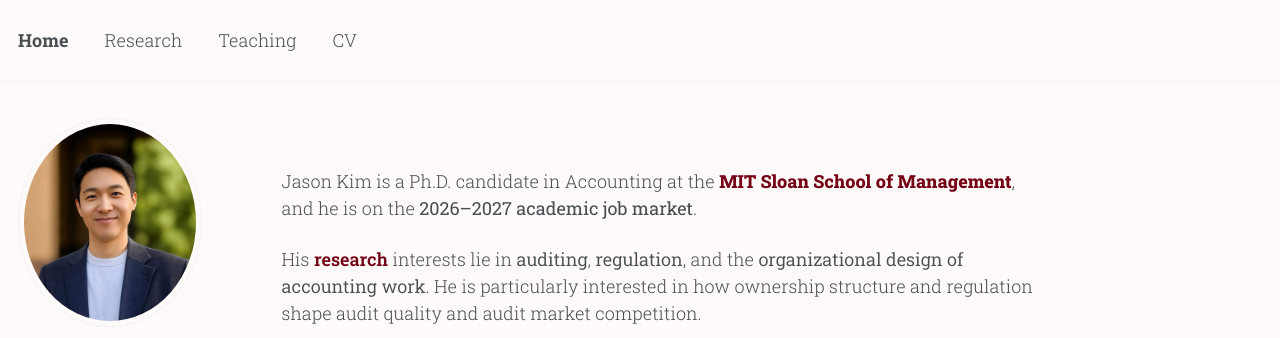
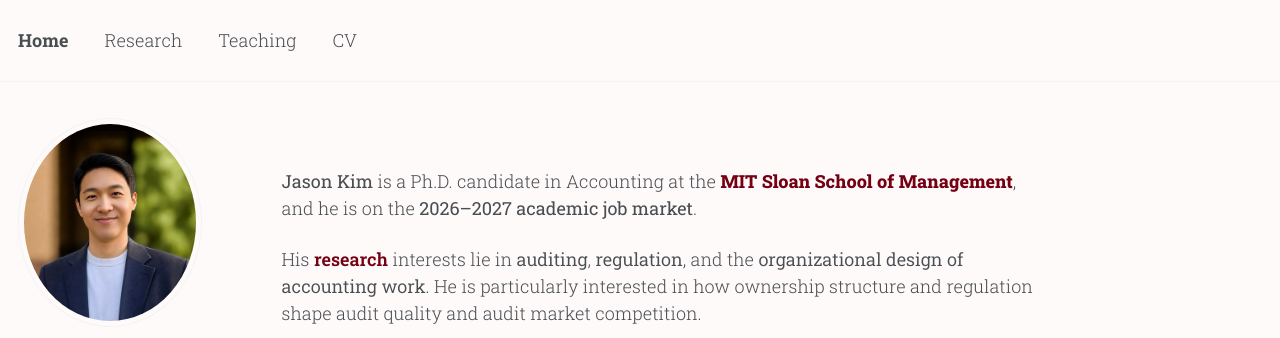
Before and after one commit to jgkim262/jgkim262.github.io, a Jekyll site: the page built from _pages/about.md, in a window 1280 px wide. Shown: the top 338 px of the page. Built offline with Jekyll 4.4.1, drawn with Linux system fonts in a browser that asks for light colours; a style sheet for code colours, icons or effects is not loaded.

Commit message:
Jason Kim at the same weight as the job market line
Co-Authored-By: Claude Fable 5 <noreply@anthropic.com>

```diff
--- a/_pages/about.md
+++ b/_pages/about.md
@@ -8,7 +8,7 @@ redirect_from:
 
 <span class="xsmall">&nbsp;</span>
 
-Jason Kim is a Ph.D. candidate in Accounting at the **[MIT Sloan School of Management](https://mitsloan.mit.edu/){: .extrabold}**, and he is on the <span class="jobmarket">2026–2027 academic job market</span>.
+<span class="jobmarket">Jason Kim</span> is a Ph.D. candidate in Accounting at the **[MIT Sloan School of Management](https://mitsloan.mit.edu/){: .extrabold}**, and he is on the <span class="jobmarket">2026–2027 academic job market</span>.
 
 His [research](/research/){: .semibold} interests lie in <span class="medium">auditing</span>, <span class="medium">regulation</span>, and the <span class="medium">organizational design of accounting work</span>. He is particularly interested in how ownership structure and regulation shape audit quality and audit market competition.
 
```
